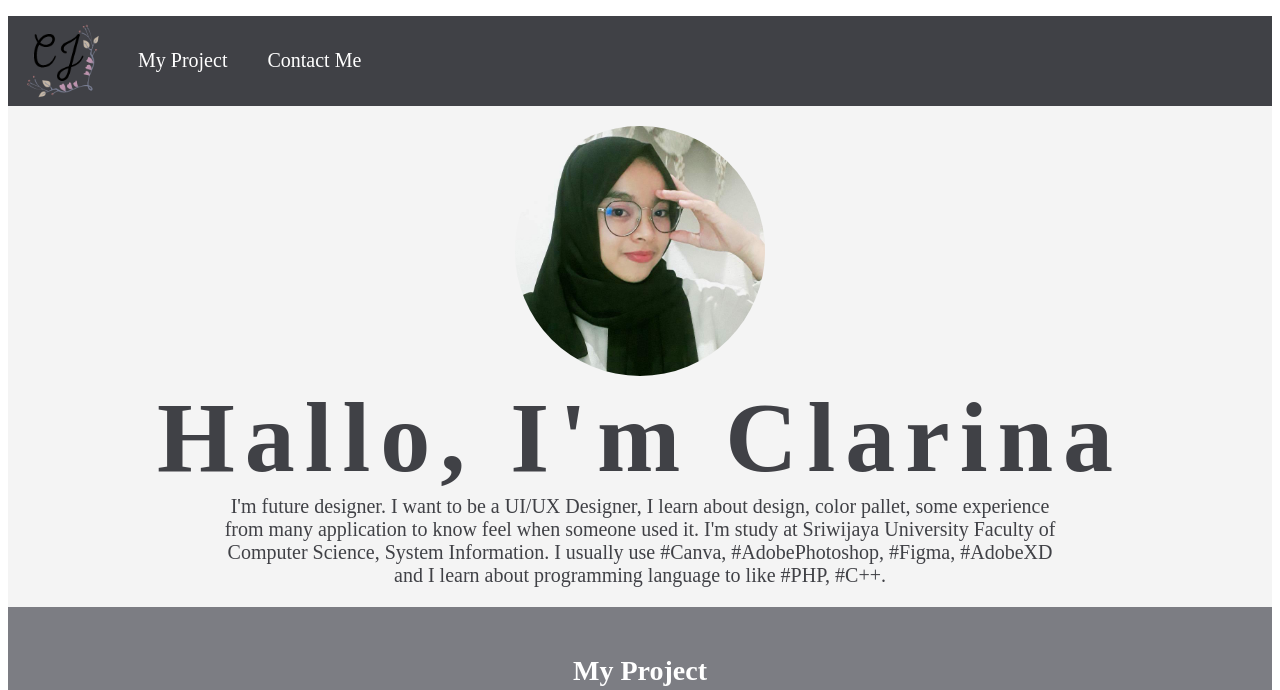
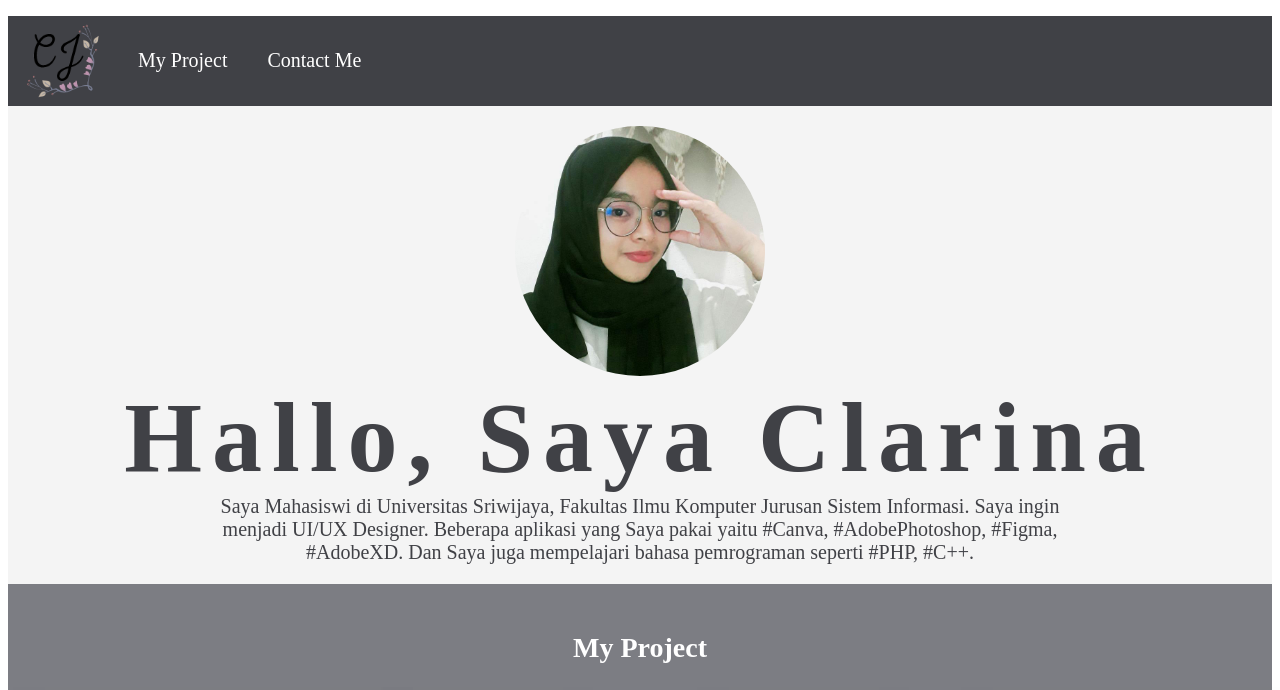
Before and after one commit to clarinapratiwi/clarinapratiwi.github.io, a plain HTML site: page index.html in a window 1280 px wide. Shown: the top 690 px of the page. Drawn offline with Linux system fonts and the light colour scheme.

Commit message:
Update index.html

```diff
--- a/index.html
+++ b/index.html
@@ -24,11 +24,9 @@
 
         <div class="about">
           <img src="image/0Profil.png">
-            <h1>Hallo, I'm Clarina</h1>
-            <h2>I'm future designer. I want to be a UI/UX Designer, I learn about design, color pallet,
-              some experience from many application to know feel when someone used it.
-              I'm study at Sriwijaya University Faculty of Computer Science, System Information.
-              I usually use #Canva, #AdobePhotoshop, #Figma, #AdobeXD and I learn about programming language to like #PHP, #C++.
+            <h1>Hallo, Saya Clarina</h1>
+            <h2>Saya Mahasiswi di Universitas Sriwijaya, Fakultas Ilmu Komputer Jurusan Sistem Informasi. Saya ingin menjadi UI/UX Designer.
+              Beberapa aplikasi yang Saya pakai yaitu #Canva, #AdobePhotoshop, #Figma, #AdobeXD. Dan Saya juga mempelajari bahasa pemrograman seperti #PHP, #C++.
             </h2>
         </div>
 
```
